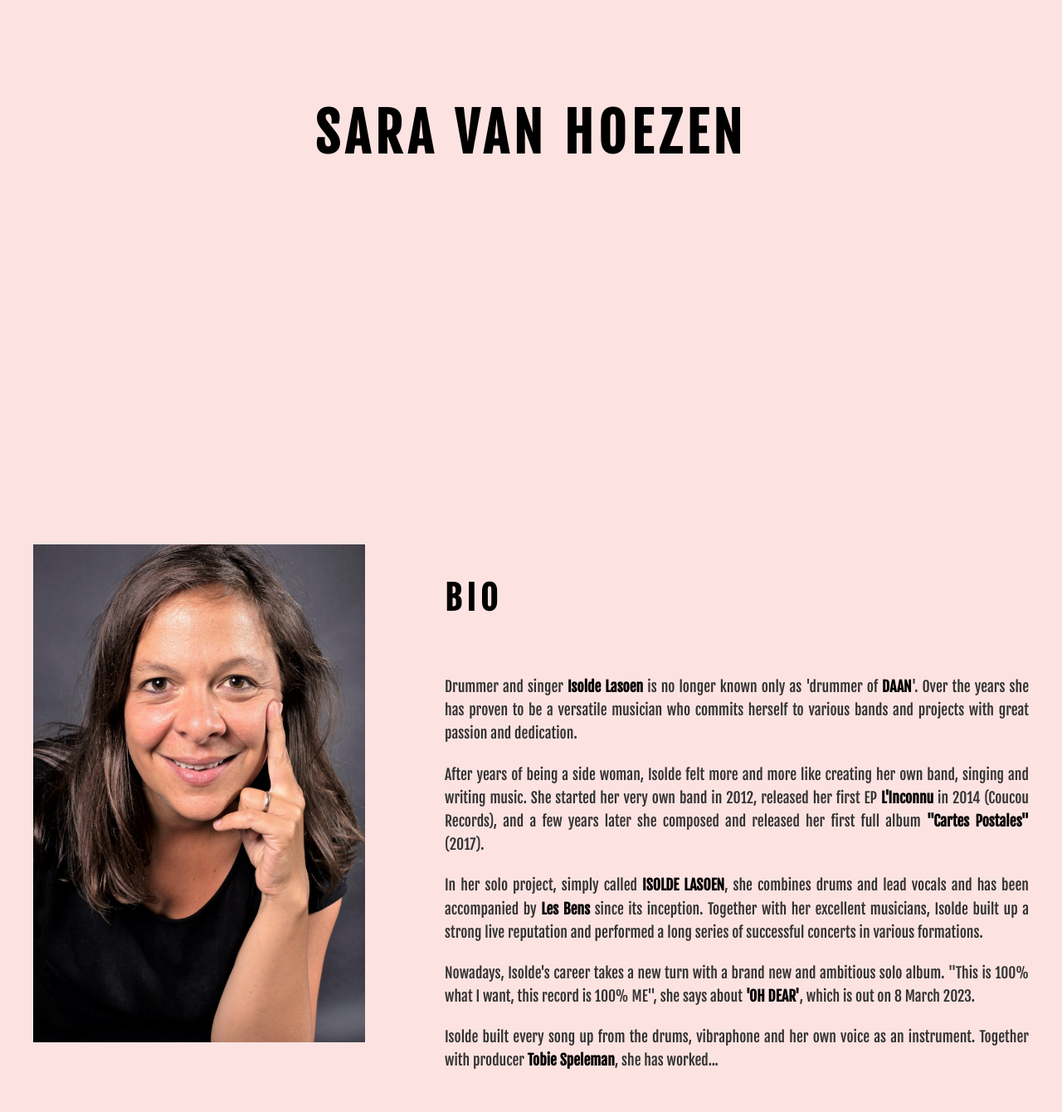
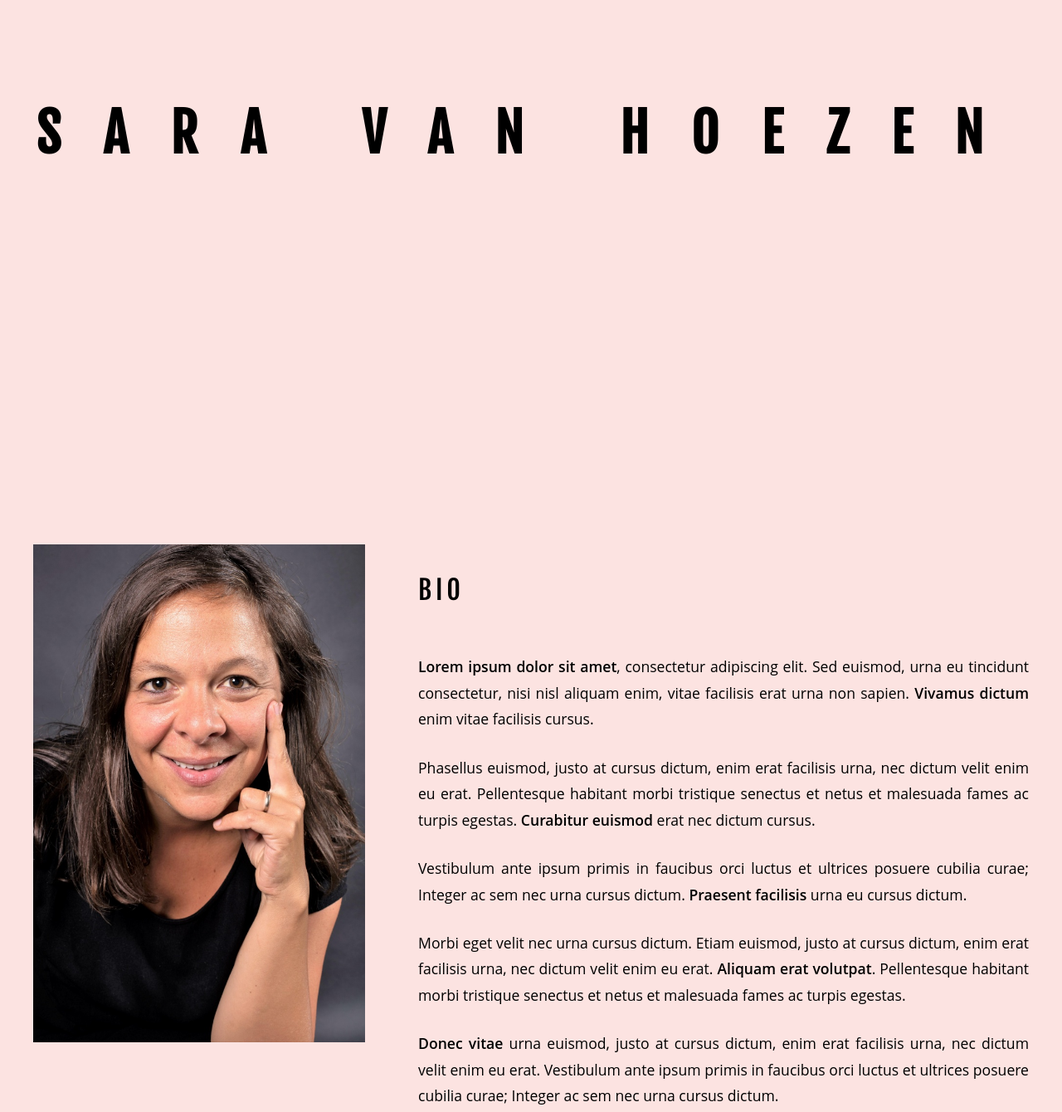
Before and after one commit to PieterLuypaert/svh-portfolio, a website: page index.html in a window 1280 px wide. Shown: the part 240-1580 px from the top of the page at 83% size. Drawn offline with Linux system fonts and the light colour scheme; files that its build step writes are made by us from their sources.

Commit message:
Update index.html and main.css for improved structure and styling

```diff
--- a/index.html
+++ b/index.html
@@ -4,7 +4,7 @@
 <head>
     <meta charset="UTF-8">
     <meta name="viewport" content="width=device-width, initial-scale=1.0">
-    <title>Document</title>
+    <title>SVH - Portfolio</title>
     <link rel="stylesheet" href="build/css/main.css">
     <link rel="preconnect" href="https://fonts.googleapis.com">
     <link rel="preconnect" href="https://fonts.gstatic.com" crossorigin>
@@ -21,8 +21,8 @@
         </ul>
     </nav>
 
-    <header>
-        <h1>Sara Van Hoezen</h1>
+    <header class="site-header">
+        <h1 class="site-title">Sara Van Hoezen</h1>
     </header>
 
     <main>
@@ -31,27 +31,15 @@
                 <div class="bio-image">
                     <img src="/src/images/bio.jpeg" alt="">
                 </div>
-                <div class="bio-text">
+                <div class="bio-text-right">
                     <h2>BIO</h2>
-                    <p>Drummer and singer <strong>Isolde Lasoen</strong> is no longer known only as 'drummer of
-                        <strong>DAAN</strong>'. Over the years she has proven to be a versatile musician who commits
-                        herself to various bands and projects with great passion and dedication.
-                    </p>
-                    <p>After years of being a side woman, Isolde felt more and more like creating her own band, singing
-                        and writing music. She started her very own band in 2012, released her first EP
-                        <strong>L'Inconnu</strong> in 2014 (Coucou Records), and a few years later she composed and
-                        released her first full album <strong>"Cartes Postales"</strong> (2017).
-                    </p>
-                    <p>In her solo project, simply called <strong>ISOLDE LASOEN</strong>, she combines drums and lead
-                        vocals and has been accompanied by <strong>Les Bens</strong> since its inception. Together with
-                        her excellent musicians, Isolde built up a strong live reputation and performed a long series of
-                        successful concerts in various formations.</p>
-                    <p>Nowadays, Isolde's career takes a new turn with a brand new and ambitious solo album. "This is
-                        100% what I want, this record is 100% ME", she says about <strong>'OH DEAR'</strong>, which is
-                        out on 8 March 2023.</p>
-                    <p>Isolde built every song up from the drums, vibraphone and her own voice as an instrument.
-                        Together with producer <strong>Tobie Speleman</strong>, she has worked...</p>
-                </div>
+                    <p><strong>Lorem ipsum dolor sit amet</strong>, consectetur adipiscing elit. Sed euismod, urna eu tincidunt consectetur, nisi nisl aliquam enim, vitae facilisis erat urna non sapien. <strong>Vivamus dictum</strong> enim vitae facilisis cursus.</p>
+                    <p>Phasellus euismod, justo at cursus dictum, enim erat facilisis urna, nec dictum velit enim eu erat. Pellentesque habitant morbi tristique senectus et netus et malesuada fames ac turpis egestas. <strong>Curabitur euismod</strong> erat nec dictum cursus.</p>
+                    <p>Vestibulum ante ipsum primis in faucibus orci luctus et ultrices posuere cubilia curae; Integer ac sem nec urna cursus dictum. <strong>Praesent facilisis</strong> urna eu cursus dictum.</p>
+                    <p>Morbi eget velit nec urna cursus dictum. Etiam euismod, justo at cursus dictum, enim erat facilisis urna, nec dictum velit enim eu erat. <strong>Aliquam erat volutpat</strong>. Pellentesque habitant morbi tristique senectus et netus et malesuada fames ac turpis egestas.</p>
+                    <p><strong>Donec vitae</strong> urna euismod, justo at cursus dictum, enim erat facilisis urna, nec dictum velit enim eu erat. Vestibulum ante ipsum primis in faucibus orci luctus et ultrices posuere cubilia curae; Integer ac sem nec urna cursus dictum.</p>
+
+
             </div>
         </section>
     </main>
--- a/src/css/main.css
+++ b/src/css/main.css
@@ -3,9 +3,6 @@ body {
   background-color: rgb(252 227 225);
   margin: 0;
   box-sizing: border-box;
-  font-family: "Fjalla One", sans-serif;
-  font-weight: 400;
-  font-style: normal;
 }
 
 header {
@@ -37,6 +34,18 @@ header {
   padding: 0.5em 1em;
   text-transform: uppercase;
   letter-spacing: 0.1em;
+  font-family: "Fjalla One", sans-serif;
+}
+
+.site-header {
+    font-family: "Fjalla One", sans-serif;
+}
+
+.site-title {
+  font-family: "Fjalla One", sans-serif;
+  font-size: 4rem;
+  text-align: center;
+  letter-spacing: 0.8em;
 }
 
 main {
@@ -59,16 +68,18 @@ h1 {
 }
 
 h2 {
-  font-size: 2.5rem;
+  font-size: 2rem;
   margin-bottom: 1.5em;
   letter-spacing: 0.15em;
+  font-weight: 400;
+  font-family: "Fjalla One", sans-serif;
 }
 
 p {
   font-size: 1.1rem;
-  margin-bottom: 1.2em;
+  margin-bottom: 1.5em;
   text-align: justify;
-  color: rgb(51 51 51);
+  font-family: "Open Sans", sans-serif;
 }
 
 strong {
@@ -77,7 +88,7 @@ strong {
 }
 
 .bio-section {
-  margin-bottom: 3em;
+  margin-bottom: 1em;
 }
 
 .bio-container {
@@ -97,9 +108,10 @@ strong {
   object-fit: cover;
 }
 
-.bio-text {
+.bio-text-right {
   flex: 1;
-  padding-left: 2em;
+  line-height: 1.8;
+  text-wrap: pretty;
 }
 
 @media (max-width: 768px) {
```
